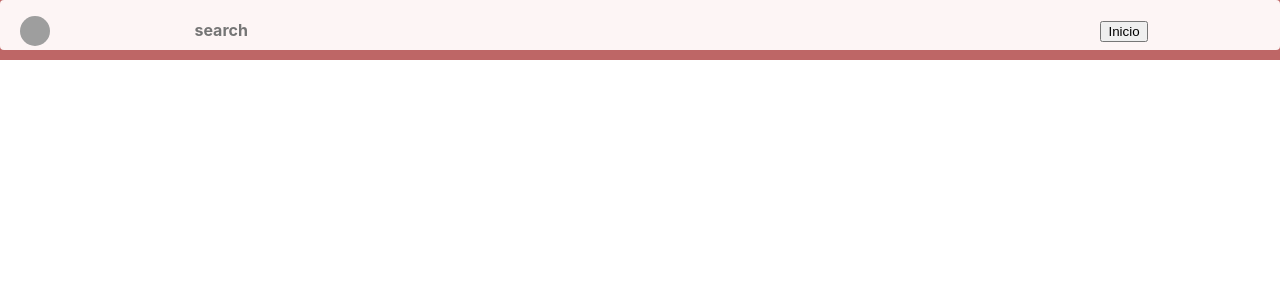
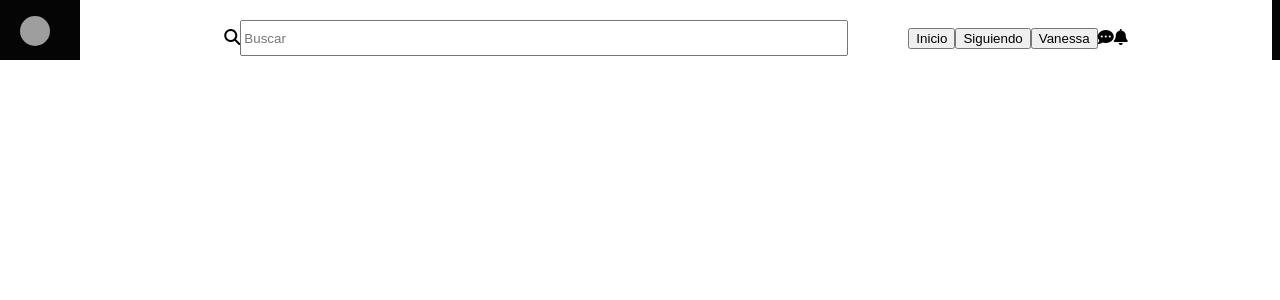
Before and after one commit to vnssmorales/PInterest, a React (Create React App) app: page / in a window 1280 px wide. Shown: the top 300 px of the page. Built offline with nearby package versions, Linux system fonts and the light colour scheme; grey boxes are pictures that could not be loaded.

Commit message:
dando estilo al input en header

```diff
--- a/public/index.html
+++ b/public/index.html
@@ -5,6 +5,7 @@
     <link rel="shortcut icon" href="%PUBLIC_URL%/favicon.ico" />
     <meta name="viewport" content="width=device-width, initial-scale=1" />
     <meta name="theme-color" content="#000000" />
+    <script src="https://kit.fontawesome.com/d68c0ea325.js"></script>
     <!--
       manifest.json provides metadata used when your web app is installed on a
       user's mobile device or desktop. See https://developers.google.com/web/fundamentals/web-app-manifest/
--- a/src/components/Header.js
+++ b/src/components/Header.js
@@ -15,9 +15,13 @@ class Header extends Component {
                 </a>
 
                 <div className="searchBox">
-                <input type="text" value="" placeholder="search" className="searching"></input>
-                <button className="send">Inicio</button>
-
+                    <span class="fa fa-search" id="search" ></span>
+                    <input type="text" value="" placeholder="Buscar" className="searching"></input>
+                    <button className="send">Inicio</button>
+                    <button className="send">Siguiendo</button>
+                    <button className="send">Vanessa</button>
+                    <span class="fa fa-comment-dots"></span>
+                    <span class="fa fa-bell"></span>
 
                 </div>
 
--- a/src/components/header.css
+++ b/src/components/header.css
@@ -5,7 +5,7 @@
     right: 0px;
     height: 60px;
     z-index: 99;
-    background: #be6666;
+    background: #050505;
 }
 .header img {
     width: 30px;
@@ -20,27 +20,23 @@
 }
 
 .header img:hover {
-    background: gray;
-}
-
-.searching {
-    font-size: 16px;
-    font-family: -apple-system, BlinkMacSystemFont, 'Segoe UI', Roboto, Oxygen, Ubuntu, Cantarell, 'Open Sans', 'Helvetica Neue', sans-serif;
-    width: 50%;
-    margin-right: 20%;
-    border-radius: 10px;
-    padding: 10px;
-    margin-top: 10px;
-    border: none;
-    background: rgba(0, 0, 0, 0);
-
-    font-weight: bold;
+    background: #e2e2e2;
 }
 
 .searchBox {
-    top: 20px;
-    left: 100px;
-    right: 20px;
-    border-radius: 4px;
-    background: rgb(253, 245, 245)
+    font-size: 16px;
+    font-family: -apple-system, BlinkMacSystemFont, 'Segoe UI', Roboto, Oxygen, Ubuntu, Cantarell, 'Open Sans', 'Helvetica Neue', sans-serif;
+    width: 90%;
+    margin-right: 20%;
+    padding: 20px;
+    background: #ffffff;
+    font-weight: bold;
+    margin-left: 80px;
 }
+
+input {
+    width: 600px;
+    margin-right: 60px;
+    height: 30px;
+    margin-bottom: 5px;
+}
```
